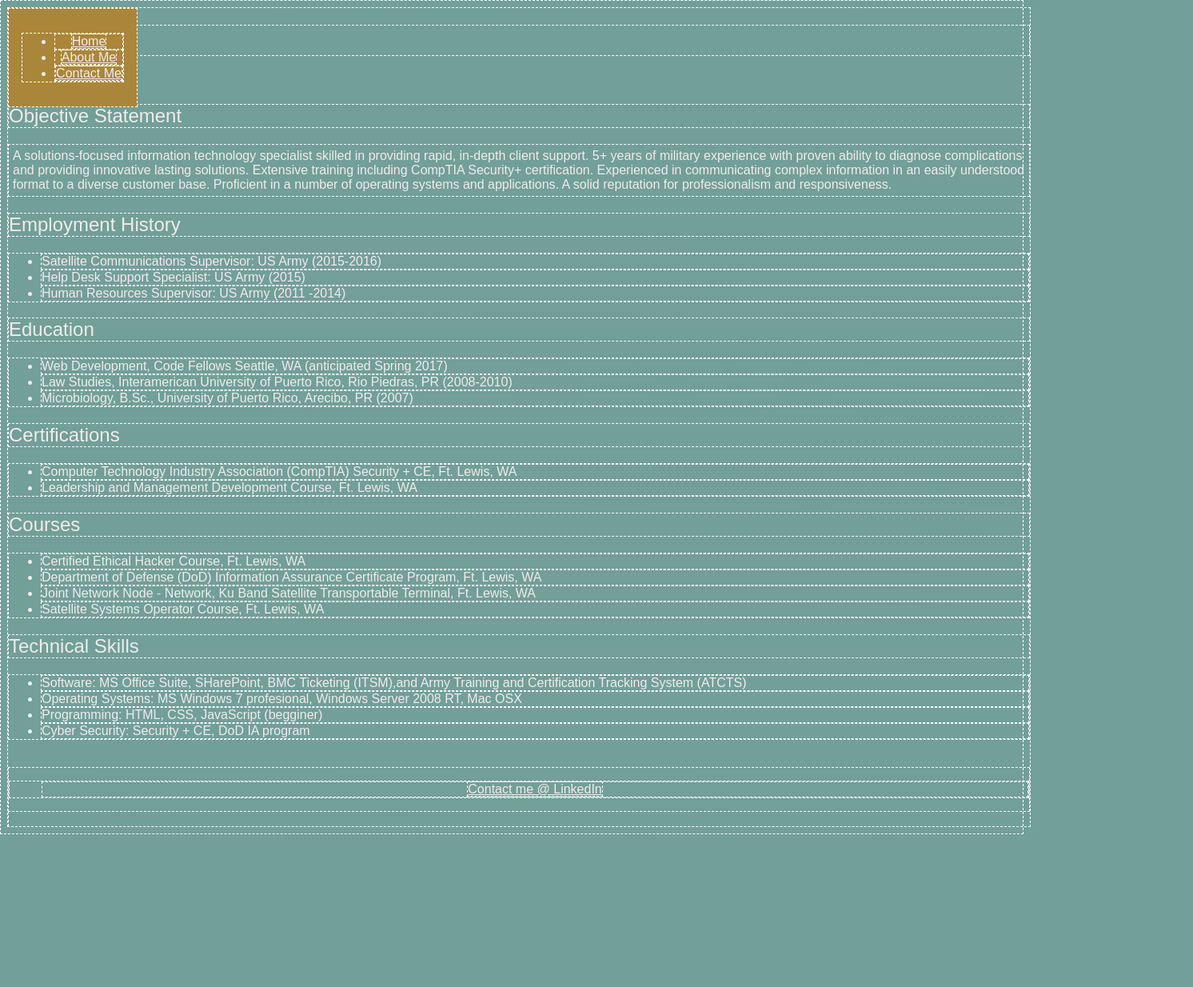
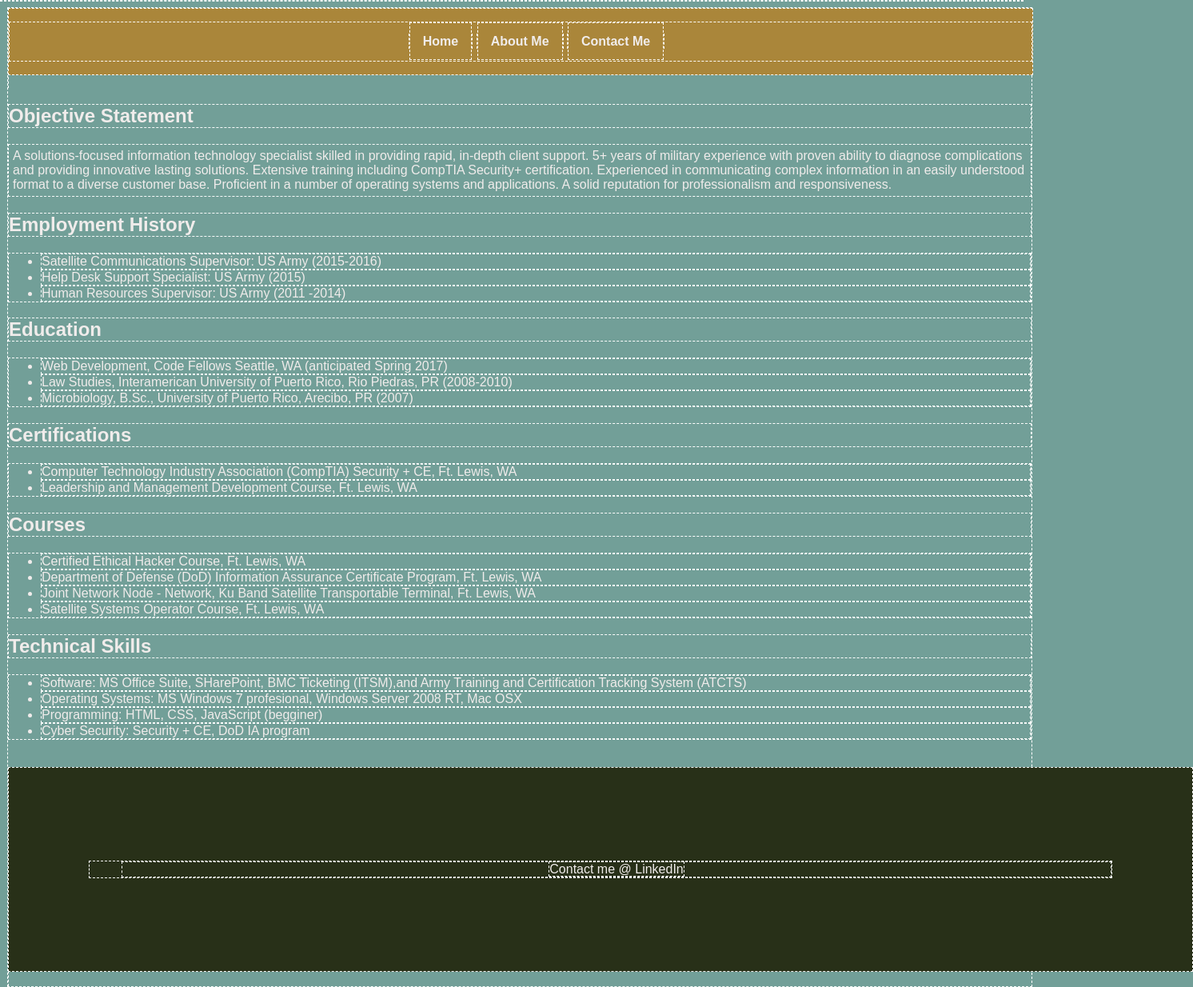
Before and after one commit to juanchaves/about_me, a plain HTML site: page index.html in a window 1280 px wide. Shown: the whole page at 80% size, 1492 px wide, since content can reach past the window. Before the commit the page ends 1043 px from the top, so only its background shows below. Drawn offline with Linux system fonts and the light colour scheme.

Commit message:
modied CSS, added general footer elements and changed a.hover properties, plus changed colors

```diff
--- a/style.css
+++ b/style.css
@@ -1,55 +1,60 @@
 * {
   border: 1px dashed white;
-  font-family: sans-serif;
-  font-weight: 100;
-  color: #f0eceb;
 }
-
 body {
   background-color: #729f98;
   text-align: left;
+  font-family: Montserrat, sans-serif;
+  font-weight: 100;
+  color: #f0eceb;
+  width: 100%;
+  position: absolute;
+}
+
+nav {
+  margin: 0;
+  padding: 0;
+  overflow: hidden;
+  background-color: #aa863a;
+  text-align: center;
+  line-height: 3;
+  position: absolute;
   width: 100%;
 }
 
-nav {
-    list-style-type: none;
-    margin: 0;
-    padding: 0;
-    overflow: auto;
-    background-color: #aa863a;
-    display: inline;
-    position: fixed;
-    text-align: center;
-    width: 10%;
-    padding: 14px 16px;
-    z-index: 0;
+nav ul li{
+  list-style-type: none;
+  display: inline;
+/*   float: right; */
 }
 
-/*nav li{
-  float:right;
-}
-
-nav li a {
-    display: inline;
-    text-align: center;
-    width: 10%;
-    padding: 14px 16px;
-    background-color: #aa863a;*/
+nav ul li a {
+  text-align: center;
+  font-weight: 700;
+  padding: 14px 16px;
+  background-color: #aa863a;
 }
 
 a{
   text-decoration: none;
   list-style-type: none;
+  color: #f0eceb;
 }
 
 a:hover{
   background-color: #283018;
   color: #f0eceb;
+  opacity: 0.7;
+  cursor: pionter;
+}
+
+.jumbotron{
+  margin-top: 1em;
 }
 
 #salutation {
   text-transform:capitalize;
-  padding-left: 0em;
+  padding-left: 0;
 }
 
 h3{
@@ -59,6 +64,13 @@ h3{
 p {
   padding: 5px;
   width: 98% center;
+}
+
+footer{
+  background-color: #283018;
+  width: 100%;
+  margin; -1em 0em 0em -0.5em;
+  padding: 100px;
 }
 
 footer ul{
```
Also changed, not shown: about_me.html (+5 -5 lines).
